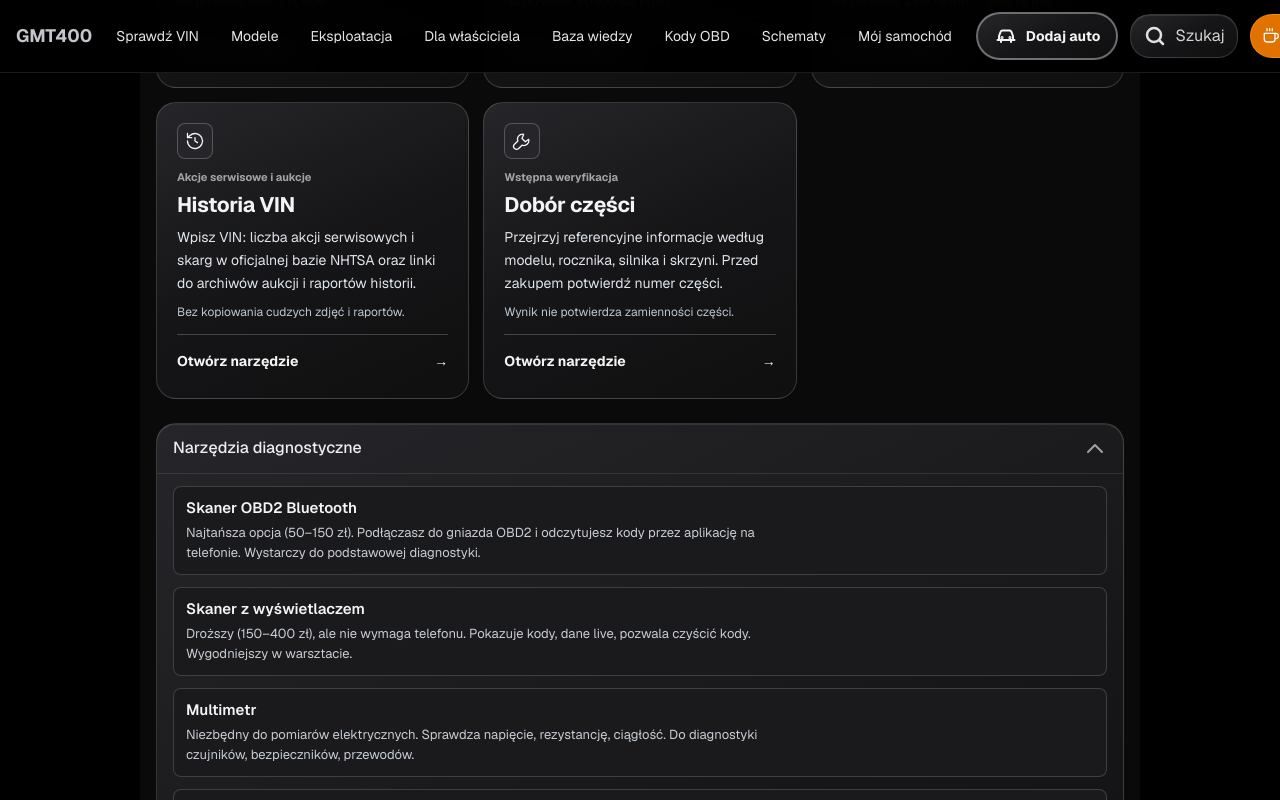
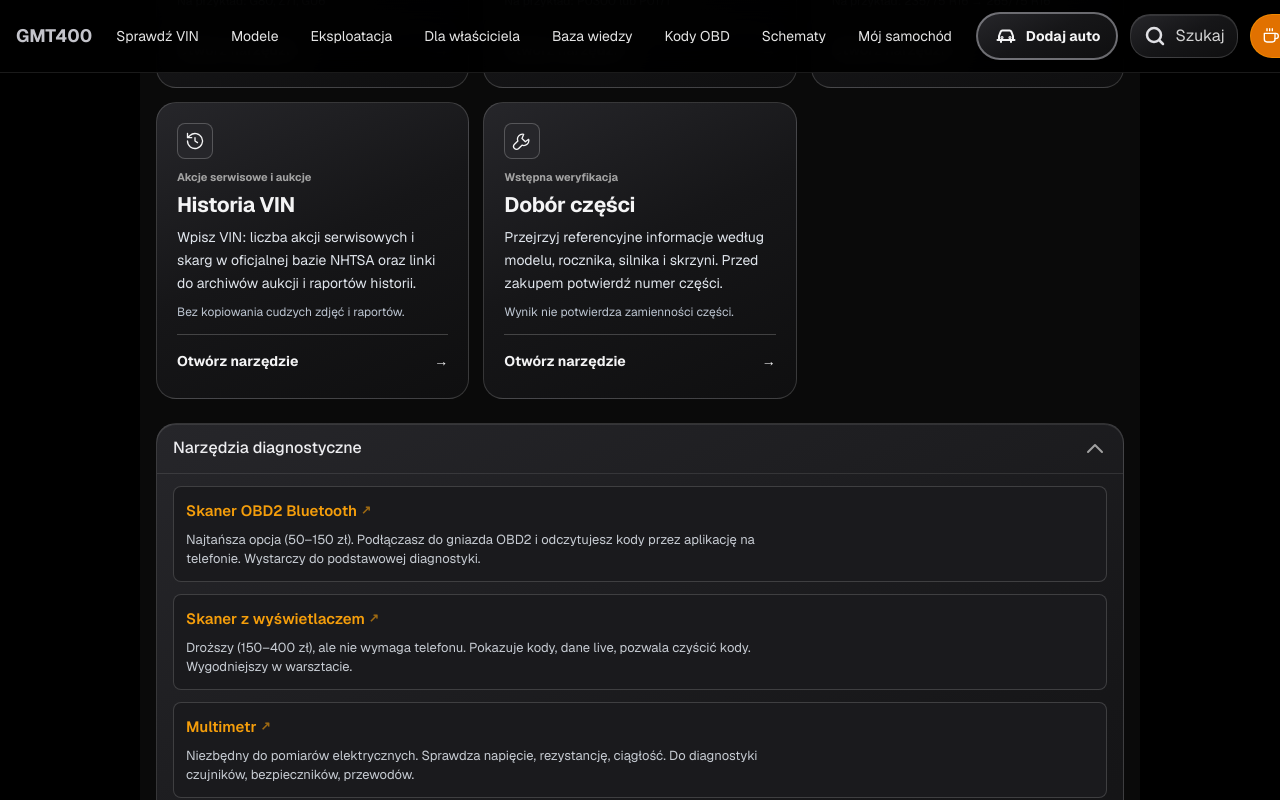
Before and after one commit to tsrc4mm9gg-netizen/gmt400-app, a Next.js app: page /narzedzia in a window 1280 px wide. Both pictures are taken after a click on the button "Narzędzia diagnostyczne". Shown: the part 483-1283 px from the top of the page. Built offline with nearby package versions, Linux system fonts and the light colour scheme.

Commit message:
feat: make tool names amber affiliate links

```diff
--- a/src/app/narzedzia/page.tsx
+++ b/src/app/narzedzia/page.tsx
@@ -3,6 +3,12 @@ import type { CSSProperties } from 'react';
 import FAQ from '../ui/FAQ';
 import AffiliateBox from '../ui/AffiliateBox';
 import AccordionSection from '../ui/AccordionSection';
+
+const AFFILIATE_TAG = 'gmt400pl-20';
+
+function amazonSearch(query: string) {
+  return `https://www.amazon.de/s?k=${encodeURIComponent(query)}&tag=${AFFILIATE_TAG}`;
+}
 
 const TOOLS = [
  { href: '/narzedzia/rpo', title: 'Kody RPO', tag: 'Wyposażenie pojazdu', description: 'Odczytaj kody z tabliczki i sprawdź ich znaczenie po polsku. Możesz wpisać kilka kodów naraz.', example: 'Na przykład: G80, Z71, GU6', icon: 'M9 5H6a2 2 0 0 0-2 2v13h16V7a2 2 0 0 0-2-2h-3M9 3h6v4H9zM8 12h8M8 16h6' },
@@ -91,8 +97,15 @@ export default function ToolsPage() {
  <div style={{ display: 'grid', gap: 12 }}>
  {DIAGNOSTIC_TOOLS.map(item => (
  <div key={item.title} style={{ padding: 12, border: '1px solid rgba(255,255,255,.16)', borderRadius: 8, background: '#1a1a1d' }}>
- <h3 style={{ margin: '0 0 6px', color: 'var(--accent-soft)', fontSize: 15, fontWeight: 600 }}>{item.title}</h3>
- <p style={{ margin: 0, color: '#c7ccd3', fontSize: 13, lineHeight: 1.5 }}>{item.desc}</p>
+ <a
+ href={amazonSearch(item.search)}
+ target="_blank"
+ rel="noopener noreferrer sponsored"
+ style={{ display: 'inline-flex', alignItems: 'center', gap: 4, color: '#f59e0b', fontSize: 15, fontWeight: 600, textDecoration: 'none' }}
+ >
+ {item.title} <span style={{ fontSize: 12, opacity: 0.6 }}>↗</span>
+ </a>
+ <p style={{ margin: '6px 0 0', color: '#c7ccd3', fontSize: 13, lineHeight: 1.5 }}>{item.desc}</p>
  </div>
  ))}
  </div>
```
